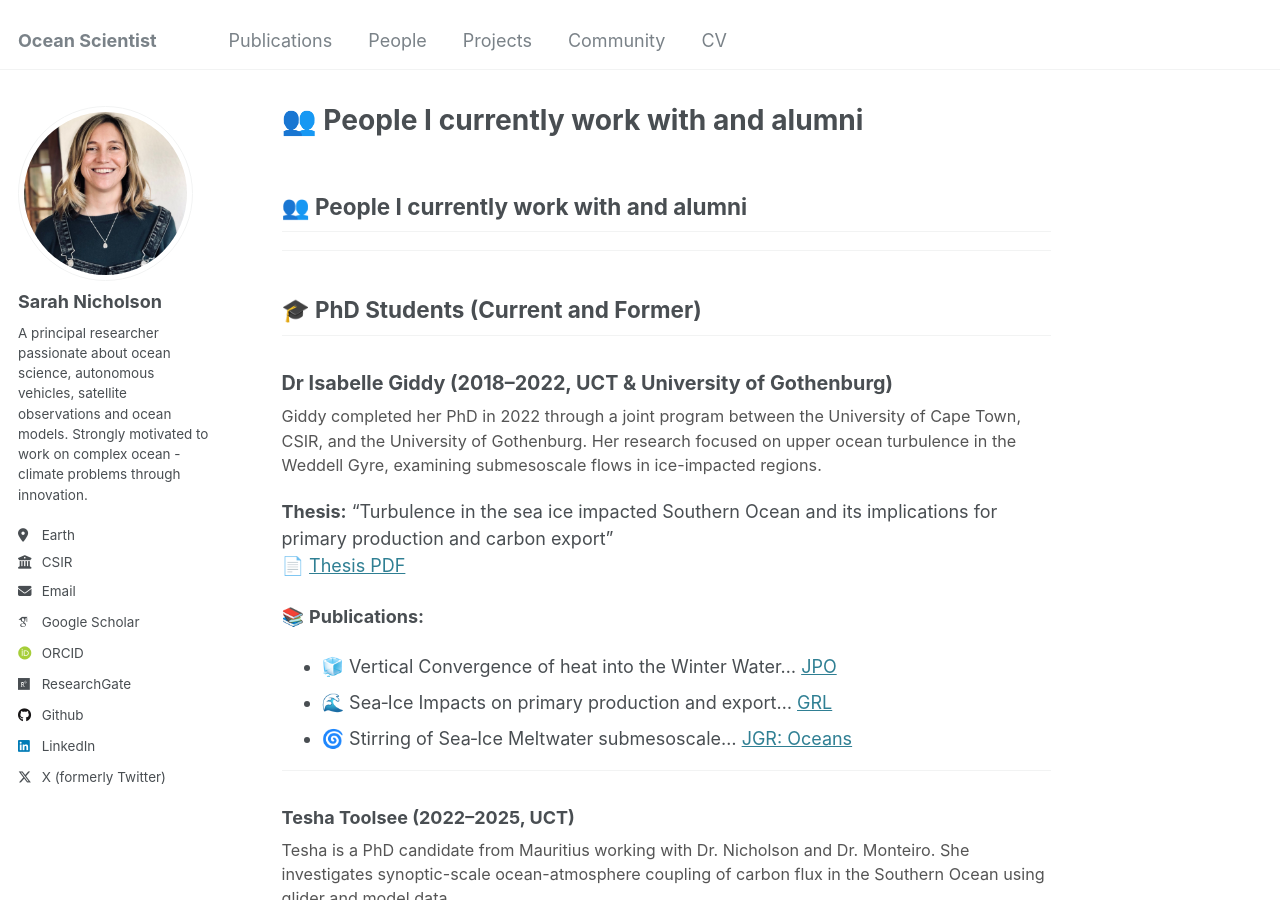
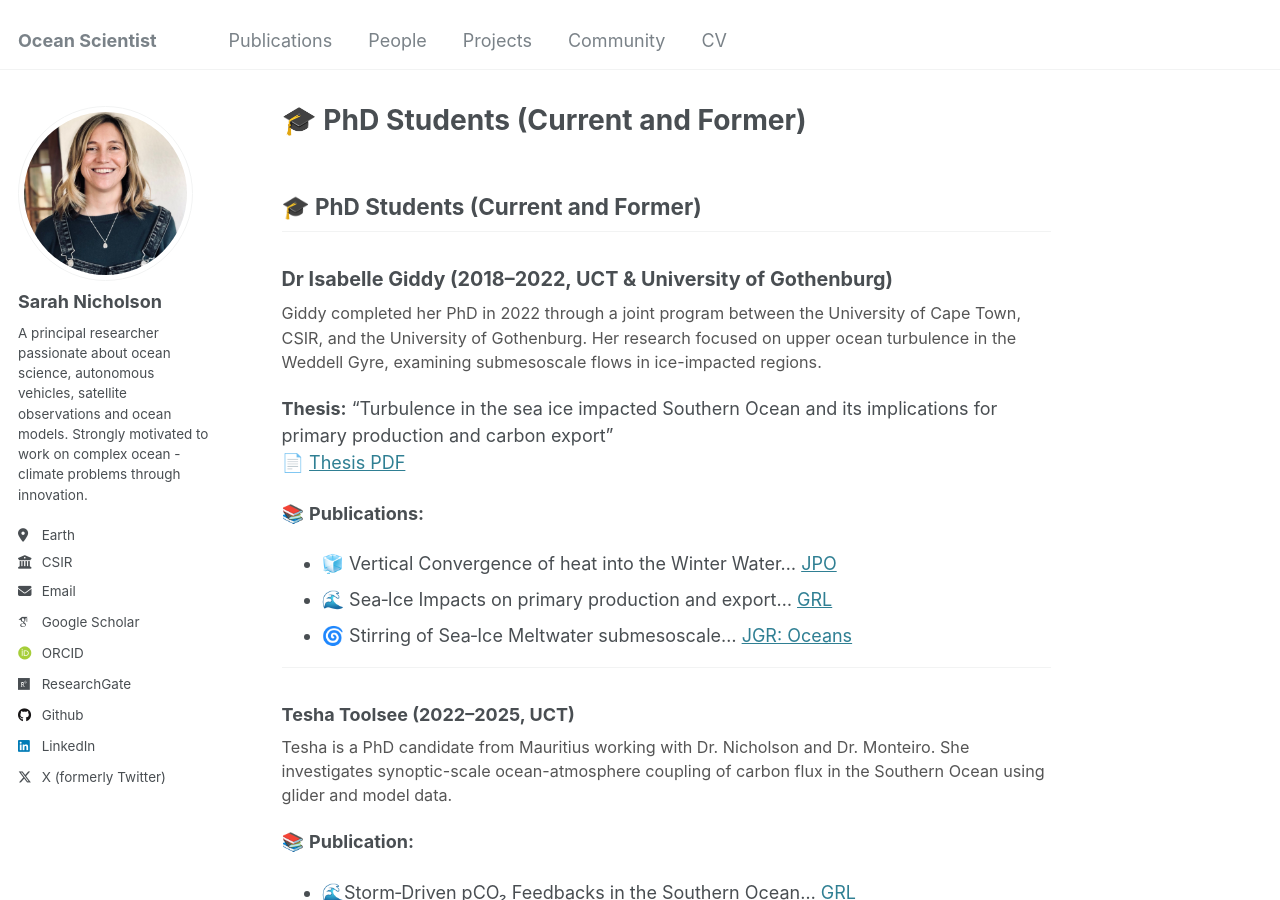
Before and after one commit to sarahnicholson/sarahnicholson.github.io, a Jekyll site: the page built from _pages/people.md, in a window 1280 px wide and 900 px high. Built offline with Jekyll 4.4.1, drawn with Linux system fonts in a browser that asks for light colours; some web fonts are replaced; our own code applies the rules of GitHub Pages for plain Markdown files.

Commit message:
Update people.md

```diff
--- a/_pages/people.md
+++ b/_pages/people.md
@@ -1,10 +1,6 @@
 ---
 layout: single
 permalink: /people/
----
-
-## 👥 People I currently work with and alumni
-
 ---
 
 ## 🎓 PhD Students (Current and Former)
```
